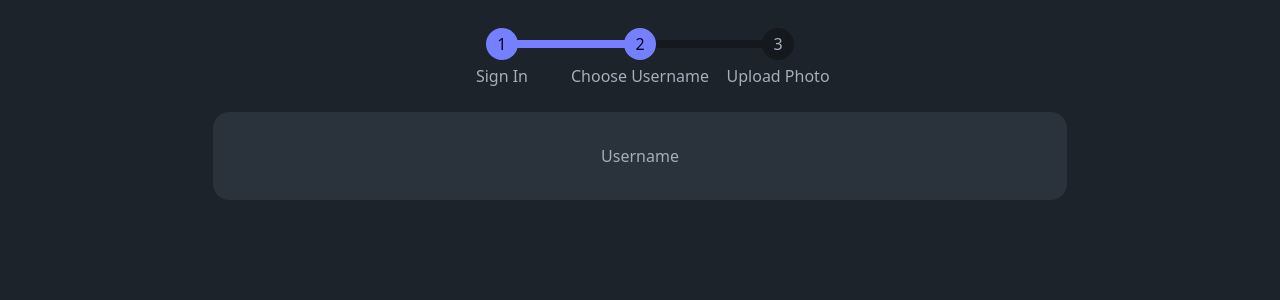
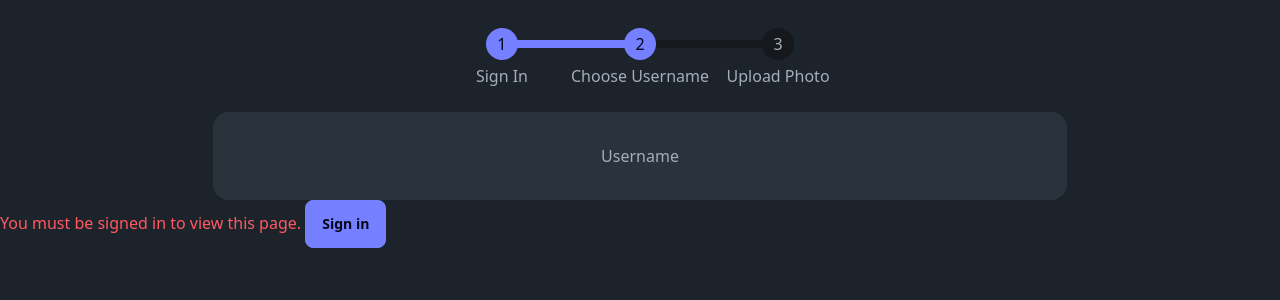
Before and after one commit to DenisSidletskyy/svelte-course, a SvelteKit app: page /login/username in a window 1280 px wide. Shown: the top 300 px of the page. Built offline with nearby package versions, Linux system fonts and the light colour scheme; no server answers.

Commit message:
AuthCheck component

```diff
--- /dev/null
+++ b/src/lib/components/AuthCheck.svelte
@@ -0,0 +1,12 @@
+<script>
+  import { user } from "$lib/firebase";
+</script>
+
+{#if $user}
+  <slot />
+{:else}
+  <p class="text-error">
+    You must be signed in to view this page.
+    <a class="btn btn-primary" href="/login">Sign in</a>
+  </p>
+{/if}
--- a/src/routes/login/+layout.svelte
+++ b/src/routes/login/+layout.svelte
@@ -1,6 +1,7 @@
 <script lang="ts">
   import { page } from "$app/stores";
   import AnimatedRoute from "$lib/components/AnimatedRoute.svelte";
+  import AuthCheck from "$lib/components/AuthCheck.svelte";
 </script>
 
 <nav class="flex justify-center my-6">
@@ -30,3 +31,7 @@
     </div>
   </main>
 </AnimatedRoute>
+
+<AuthCheck>
+  Signed in user content only!
+</AuthCheck>
```
